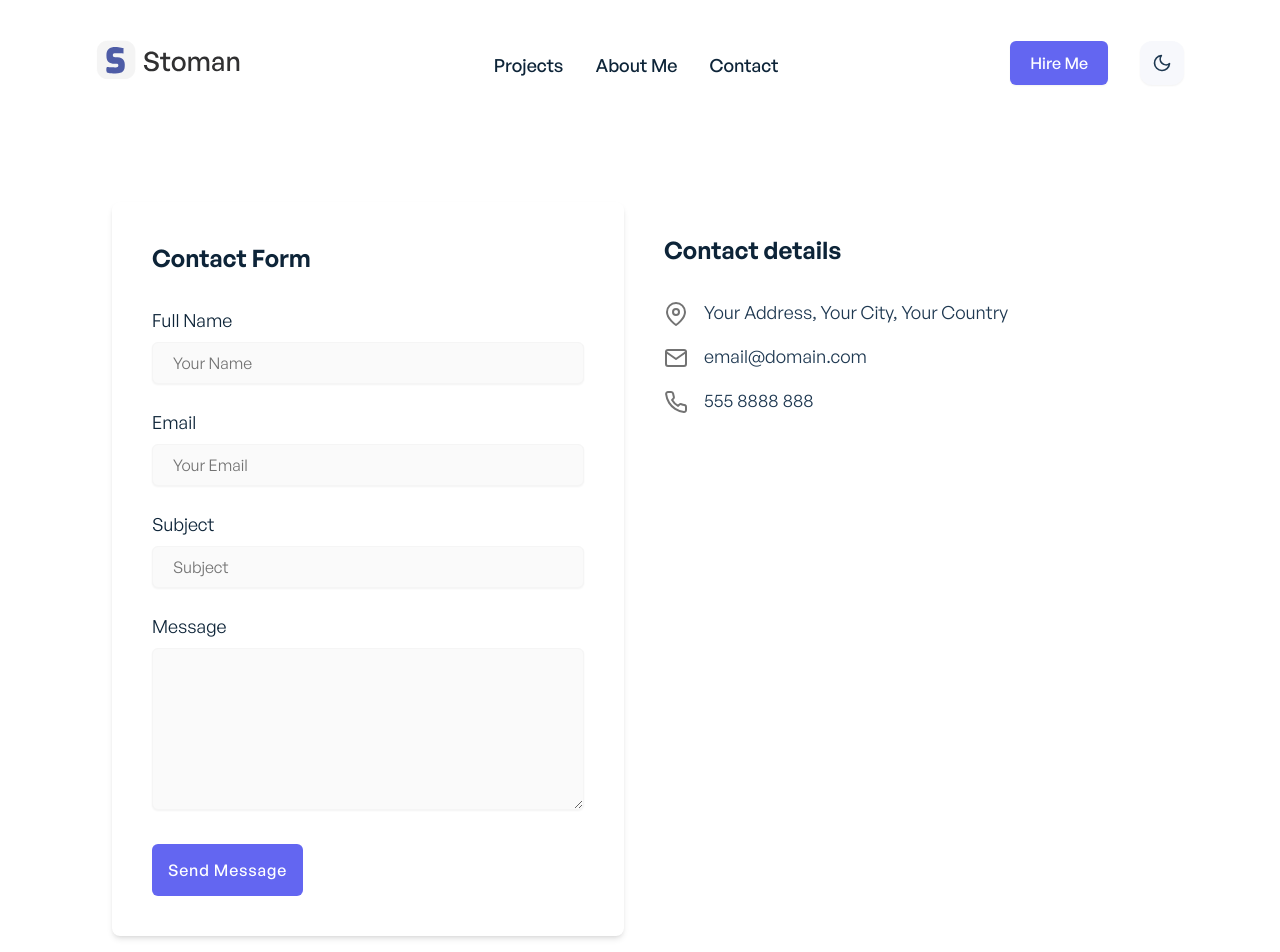
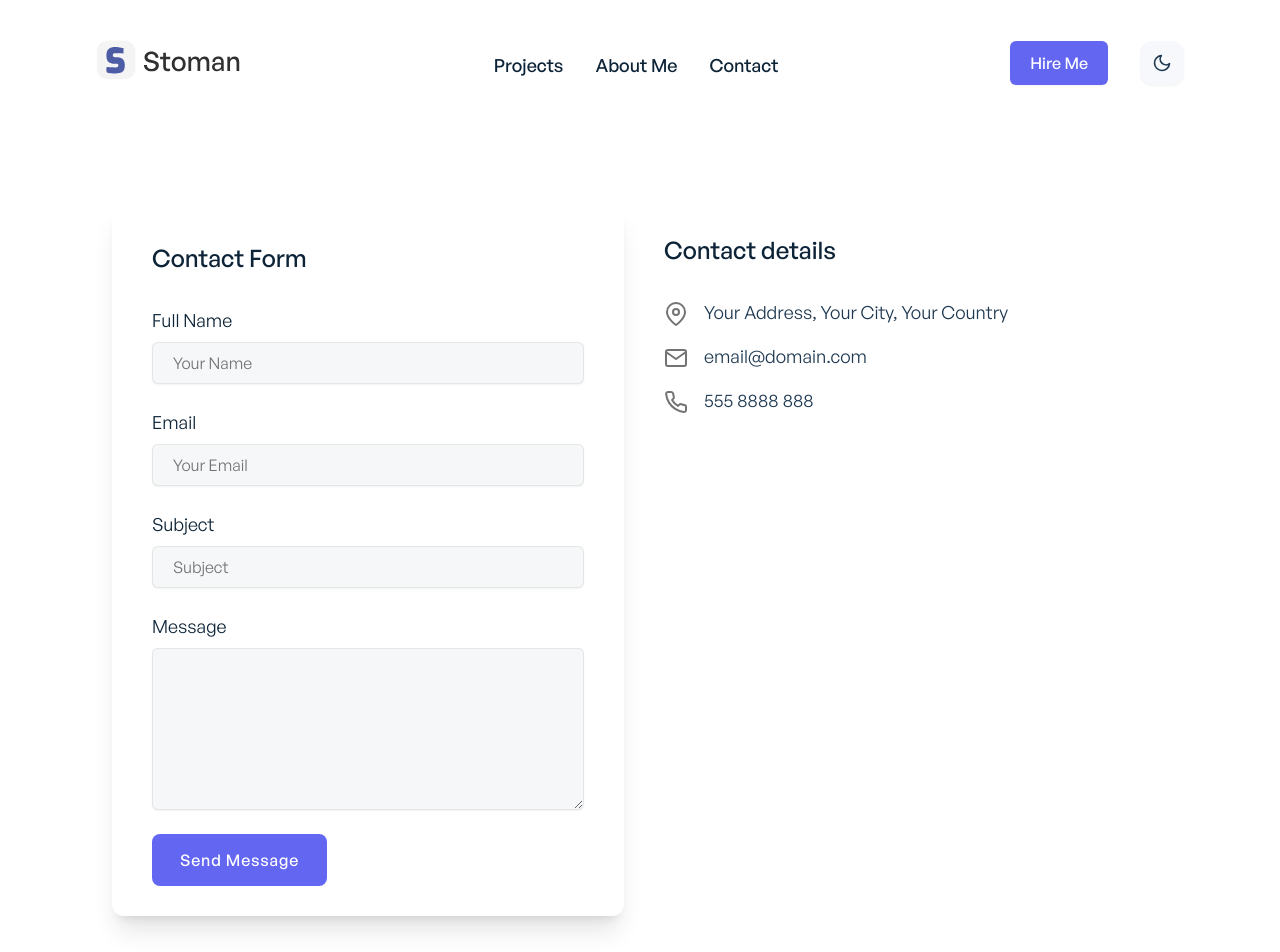
Before and after one commit to Hornet-Developer/Portfolio-Next.js, a Next.js app: page /contact in a window 1280 px wide. Shown: the top 952 px of the page. Built offline with nearby package versions, Linux system fonts and the light colour scheme.

Commit message:
Contact form and details fonts and refactoring

```diff
--- a/components/contact/ContactDetails.js
+++ b/components/contact/ContactDetails.js
@@ -22,7 +22,7 @@ function ContactDetails() {
 	return (
 		<div className="w-full lg:w-1/2">
 			<div className="text-left max-w-xl px-6">
-				<h2 className="text-2xl text-primary-dark dark:text-primary-light font-semibold mt-12 mb-8">
+				<h2 className="font-general-medium text-2xl text-primary-dark dark:text-primary-light mt-12 mb-8">
 					Contact details
 				</h2>
 				<ul>
--- a/components/contact/ContactForm.js
+++ b/components/contact/ContactForm.js
@@ -1,3 +1,5 @@
+import Button from '../reusable/Button';
+
 function ContactForm() {
 	return (
 		<div className="w-full lg:w-1/2">
@@ -6,12 +8,12 @@ function ContactForm() {
 					onSubmit={(e) => {
 						e.preventDefault();
 					}}
-					className="max-w-xl m-4 p-6 sm:p-10 bg-secondary-light dark:bg-secondary-dark rounded-lg shadow-md text-left"
+					className="max-w-xl m-4 p-6 sm:p-10 bg-secondary-light dark:bg-secondary-dark rounded-xl shadow-xl text-left"
 				>
-					<p className="text-primary-dark dark:text-primary-light text-2xl font-semibold mb-8">
+					<p className="font-general-medium text-primary-dark dark:text-primary-light text-2xl mb-8">
 						Contact Form
 					</p>
-					<div className="">
+					<div className="font-general-regular">
 						<label
 							className="block text-lg text-primary-dark dark:text-primary-light mb-2"
 							htmlFor="name"
@@ -19,7 +21,7 @@ function ContactForm() {
 							Full Name
 						</label>
 						<input
-							className="w-full px-5 py-2 border border-neutral-100 dark:border-secondary-dark text-primary-dark dark:text-secondary-light bg-neutral-50 dark:bg-ternary-dark rounded-md shadow-sm text-md dark:font-medium"
+							className="w-full px-5 py-2 border border-gray-300 dark:border-primary-dark border-opacity-50 text-primary-dark dark:text-secondary-light bg-ternary-light dark:bg-ternary-dark rounded-md shadow-sm text-md"
 							id="name"
 							name="name"
 							type="text"
@@ -36,7 +38,7 @@ function ContactForm() {
 							Email
 						</label>
 						<input
-							className="w-full px-5 py-2 border border-neutral-100 dark:border-secondary-dark text-primary-dark dark:text-secondary-light bg-neutral-50 dark:bg-ternary-dark rounded-md shadow-sm text-md dark:font-medium"
+							className="w-full px-5 py-2 border border-gray-300 dark:border-primary-dark border-opacity-50 text-primary-dark dark:text-secondary-light bg-ternary-light dark:bg-ternary-dark rounded-md shadow-sm text-md"
 							id="email"
 							name="email"
 							type="text"
@@ -53,7 +55,7 @@ function ContactForm() {
 							Subject
 						</label>
 						<input
-							className="w-full px-5 py-2 border border-neutral-100 dark:border-secondary-dark text-primary-dark dark:text-secondary-light bg-neutral-50 dark:bg-ternary-dark rounded-md shadow-sm text-md dark:font-medium"
+							className="w-full px-5 py-2 border border-gray-300 dark:border-primary-dark border-opacity-50 text-primary-dark dark:text-secondary-light bg-ternary-light dark:bg-ternary-dark rounded-md shadow-sm text-md"
 							id="subject"
 							name="subject"
 							type="text"
@@ -71,7 +73,7 @@ function ContactForm() {
 							Message
 						</label>
 						<textarea
-							className="w-full px-5 py-2 border border-neutral-100 dark:border-secondary-dark text-primary-dark dark:text-secondary-light bg-neutral-50 dark:bg-ternary-dark rounded-md shadow-sm text-md dark:font-medium"
+							className="w-full px-5 py-2 border border-gray-300 dark:border-primary-dark border-opacity-50 text-primary-dark dark:text-secondary-light bg-ternary-light dark:bg-ternary-dark rounded-md shadow-sm text-md"
 							id="message"
 							name="message"
 							cols="14"
@@ -81,13 +83,13 @@ function ContactForm() {
 					</div>
 
 					<div className="mt-6">
-						<button
-							className="px-4 py-2.5 text-white font-medium tracking-wider bg-indigo-500 hover:bg-indigo-600 focus:ring-1 focus:ring-indigo-900 rounded-md"
-							type="submit"
-							aria-label="Send Message"
-						>
-							Send Message
-						</button>
+						<span className="font-general-medium  px-7 py-4 text-white text-center font-medium tracking-wider bg-indigo-500 hover:bg-indigo-600 focus:ring-1 focus:ring-indigo-900 rounded-lg mt-6 duration-500">
+							<Button
+								title="Send Message"
+								type="submit"
+								aria-label="Send Message"
+							/>
+						</span>
 					</div>
 				</form>
 			</div>
```
